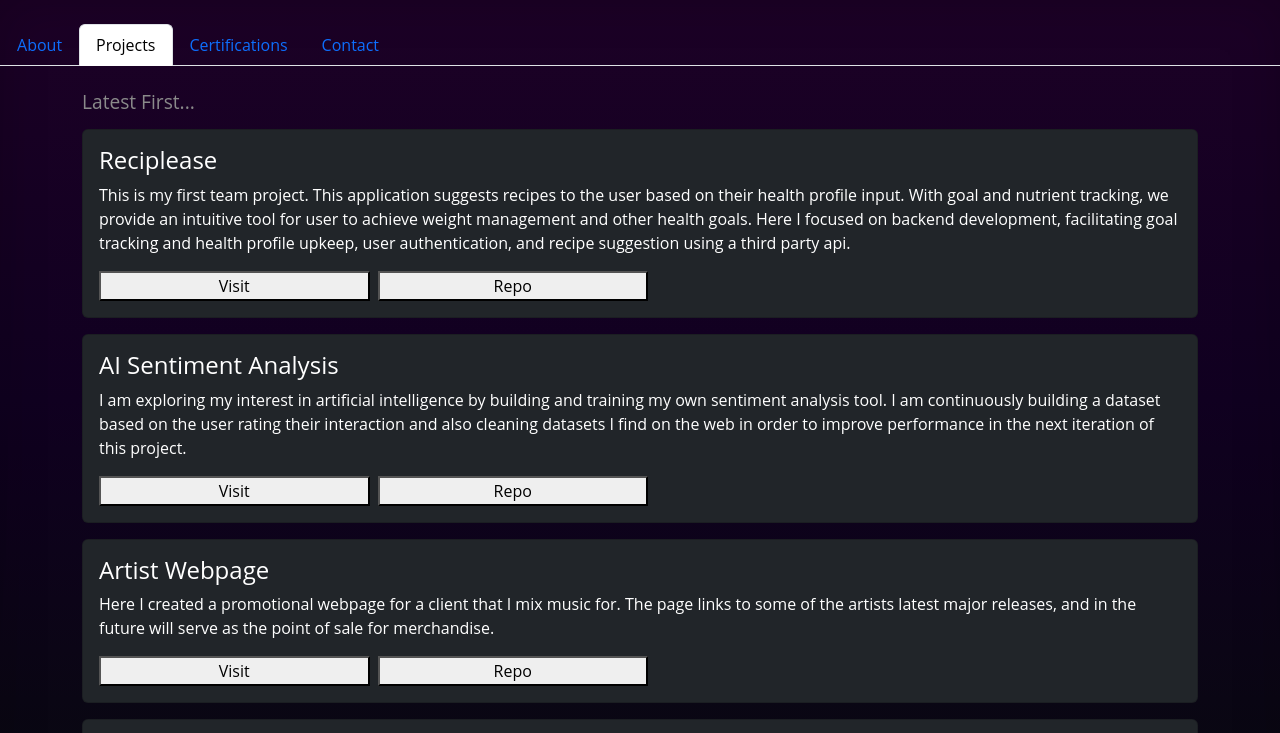
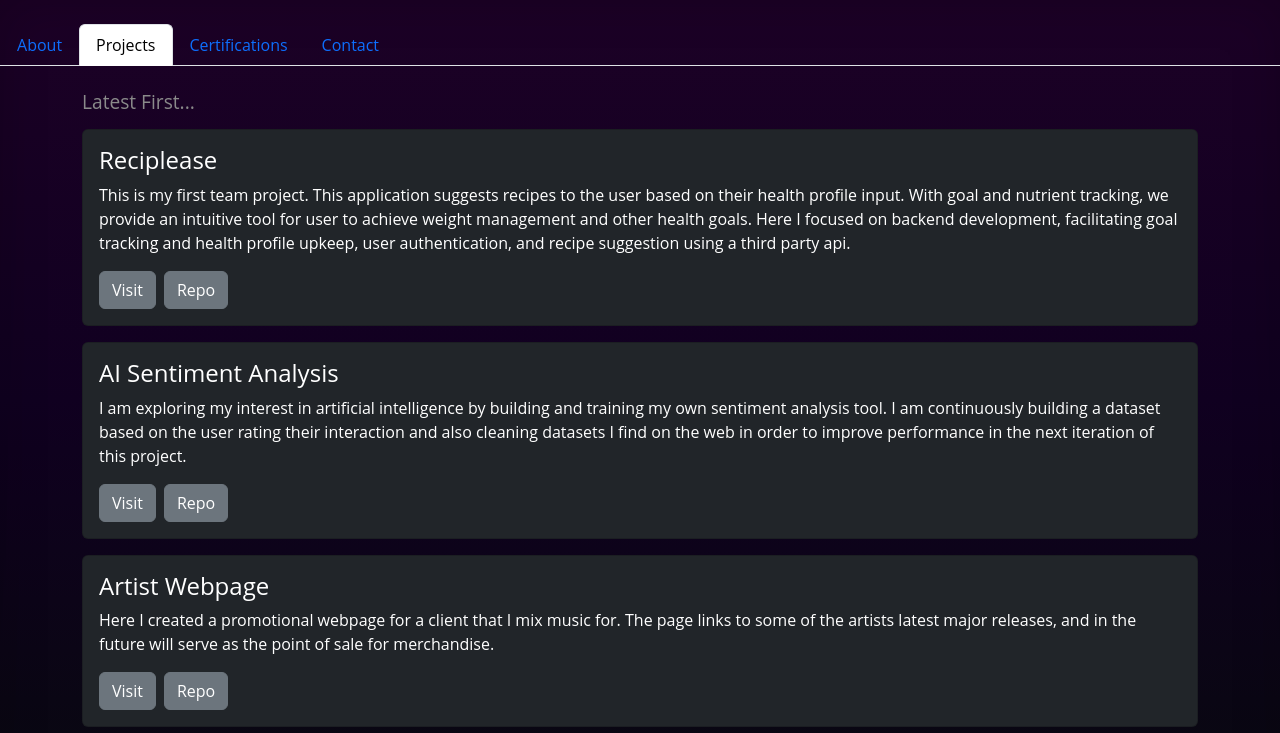
Before and after one commit to skno27/Portfolio, a plain HTML site: page info.html in a window 1280 px wide. Both pictures are taken after a click on the tab "Projects". Shown: the top 733 px of the page. Drawn offline with nearby package versions, Linux system fonts and the light colour scheme.

Commit message:
updated project button styling

```diff
--- a/info.html
+++ b/info.html
@@ -108,12 +108,12 @@
           </p>
           <div class="proj-btns d-flex gap-2">
             <button
-              class="w-25"
+              class="btn btn-secondary"
               onclick="window.open('https://reciplease-z34t.vercel.app/', '_blank');">
               Visit
             </button>
             <button
-              class="w-25"
+              class="btn btn-secondary"
               onclick="window.open('https://github.com/Reciplease-Dev-Team/reciplease', '_blank');">
               Repo
             </button>
@@ -130,12 +130,12 @@
           </p>
           <div class="proj-btns d-flex gap-2">
             <button
-              class="w-25"
+              class="btn btn-secondary"
               onclick="window.open('https://aacunn.streamlit.app/', '_blank');">
               Visit
             </button>
             <button
-              class="w-25"
+              class="btn btn-secondary"
               onclick="window.open('https://github.com/skno27/ai-sentiment-analysis', '_blank');">
               Repo
             </button>
@@ -150,12 +150,12 @@
           </p>
           <div class="proj-btns d-flex gap-2">
             <button
-              class="w-25"
+              class="btn btn-secondary"
               onclick="window.open('https://skno27.github.io/glizzyGloArtistPage/', '_blank');">
               Visit
             </button>
             <button
-              class="w-25"
+              class="btn btn-secondary"
               onclick="window.open('https://github.com/skno27/glizzyGloArtistPage', '_blank');">
               Repo
             </button>
@@ -173,17 +173,17 @@
           </p>
           <div class="proj-btns d-flex gap-2">
             <button
-              class="w-25"
+              class="btn btn-secondary"
               onclick="window.open('https://quotesfrontend-imk9.onrender.com', '_blank');">
               Visit
             </button>
             <button
-              class="w-25"
+              class="btn btn-secondary"
               onclick="window.open('https://github.com/skno27/QuotesFrontend', '_blank');">
               Frontend Repo
             </button>
             <button
-              class="w-25"
+              class="btn btn-secondary"
               onclick="window.open('https://github.com/skno27/QuotesRender_Backend', '_blank');">
               Backend Repo
             </button>
```
